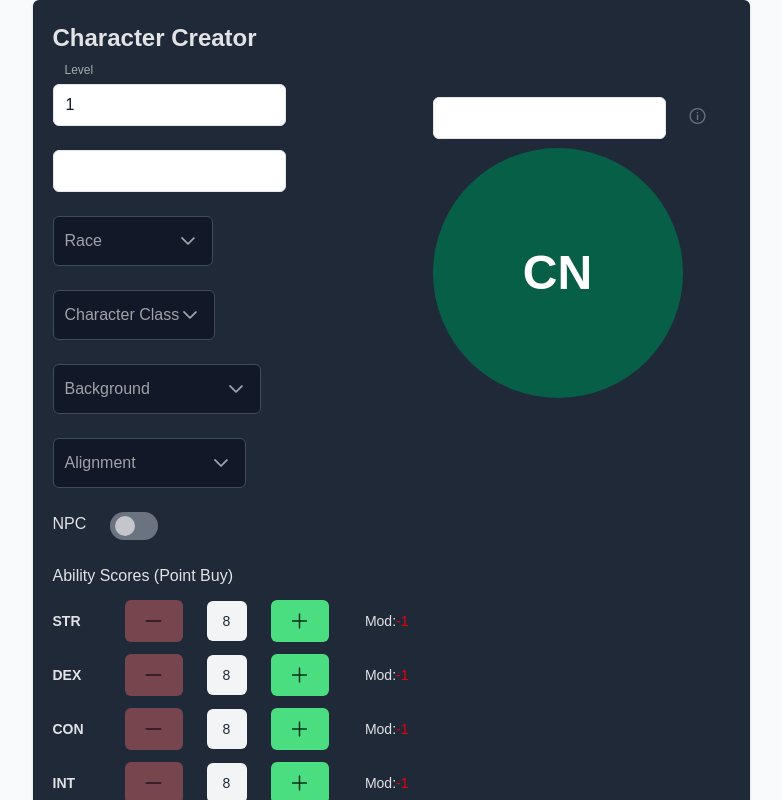
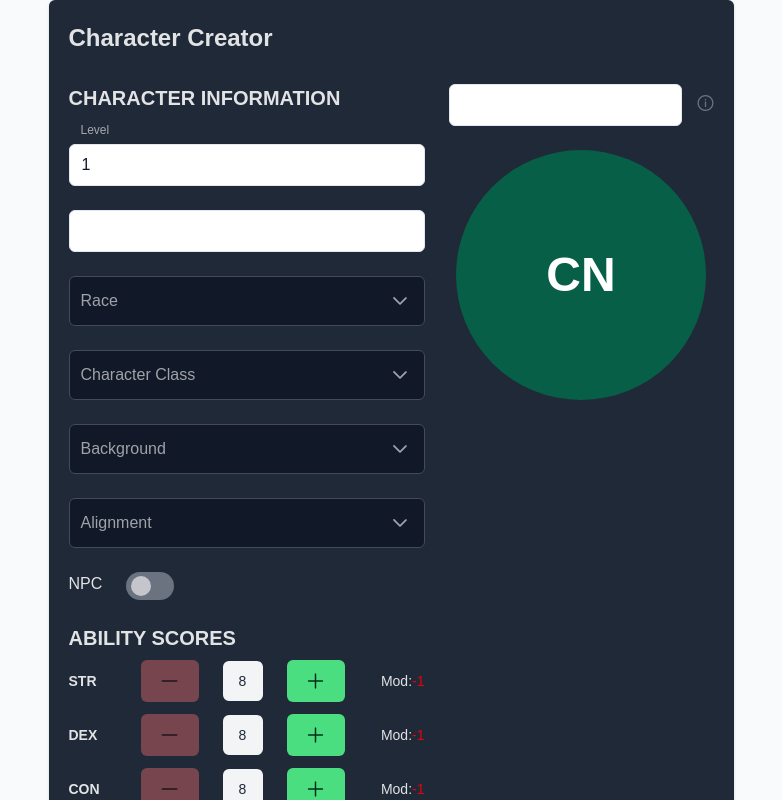
Before and after one commit to lnaidu14/dnd, a Next.js app: page /sandbox in a window 1280 px wide. Shown: the top 800 px of the page, without its empty margins (249-1031 px from the left). Built offline with nearby package versions, Linux system fonts and the light colour scheme; a web font is replaced by a local one.

Commit message:
alignment changes. added image URL to portrait and token_image properties of table

```diff
--- a/src/components/CharacterCreator/CharacterCreator.jsx
+++ b/src/components/CharacterCreator/CharacterCreator.jsx
@@ -101,6 +101,8 @@ export default function CharacterCreator({ universe }) {
         level,
         selectedCharacterClass.savingThrowProficiencies
       ),
+      portrait: selectedImageUrl,
+      token_image: selectedImageUrl,
     };
 
     console.log("Created Character:", character);
@@ -109,8 +111,11 @@ export default function CharacterCreator({ universe }) {
   return (
     <div className="card flex justify-content-center">
       <Card title="Character Creator">
-        <div className="flex gap-6">
+        <div className="flex flex-row gap-6">
           <form onSubmit={handleSubmit} className="flex flex-col gap-6">
+            <div className="text-xl font-bold uppercase mb-2">
+              Character Information
+            </div>
             <FloatLabel>
               <label htmlFor="level">Level</label>
               <InputText
@@ -118,6 +123,7 @@ export default function CharacterCreator({ universe }) {
                 value={level}
                 onChange={(e) => setLevel(e.target.value)}
                 placeholder="Enter character level..."
+                className="w-full"
               />
             </FloatLabel>
 
@@ -128,6 +134,7 @@ export default function CharacterCreator({ universe }) {
                 value={name}
                 onChange={(e) => setName(e.target.value)}
                 placeholder="Enter character name..."
+                className="w-full"
               />
             </FloatLabel>
 
@@ -138,6 +145,7 @@ export default function CharacterCreator({ universe }) {
                 options={characterData.races}
                 optionLabel="name"
                 placeholder="Select Race"
+                className="w-full"
               />
               <label htmlFor="race">Race</label>
             </FloatLabel>
@@ -149,6 +157,7 @@ export default function CharacterCreator({ universe }) {
                 options={characterData.characterClasses}
                 optionLabel="name"
                 placeholder="Select Class"
+                className="w-full"
               />
               <label htmlFor="characterClass">Character Class</label>
             </FloatLabel>
@@ -160,6 +169,7 @@ export default function CharacterCreator({ universe }) {
                 options={characterData.backgrounds}
                 optionLabel="name"
                 placeholder="Select Background"
+                className="w-full"
               />
               <label htmlFor="background">Background</label>
             </FloatLabel>
@@ -171,6 +181,7 @@ export default function CharacterCreator({ universe }) {
                 options={characterData.alignments}
                 optionLabel="name"
                 placeholder="Select Alignment"
+                className="w-full"
               />
               <label htmlFor="alignment">Alignment</label>
             </FloatLabel>
@@ -184,7 +195,9 @@ export default function CharacterCreator({ universe }) {
             </span>
 
             <div className="flex flex-col">
-              <h4 className="mb-3">Ability Scores (Point Buy)</h4>
+              <div className="text-xl font-bold uppercase mb-2">
+                Ability Scores
+              </div>
 
               <div className="flex flex-col flex-1 gap-3">
                 {Object.keys(stats).map((ability) => {
@@ -267,7 +280,7 @@ export default function CharacterCreator({ universe }) {
 
             <Button type="submit">Create Character</Button>
           </form>
-          <div>
+          <div className="flex flex-col gap-6 items-center">
             <FloatLabel>
               <InputText
                 id="name"
@@ -279,7 +292,7 @@ export default function CharacterCreator({ universe }) {
               <label>Image URL</label>
               <i
                 title="You can find image URLs by right clicking on an image you find on the internet and selecting 'Copy Image Link' (wording may vary based on browser). You can verify if it works by pasting the same link on your browser's search bar."
-                className="pi pi-info-circle m-6 text-gray-500 hover:text-blue-500 hover:scale-110 transition duration-200 ease-in-out"
+                className="pi pi-info-circle ml-4 text-gray-500 hover:text-blue-500 hover:scale-110 transition duration-200 ease-in-out"
               ></i>
             </FloatLabel>
             <Portrait
```
